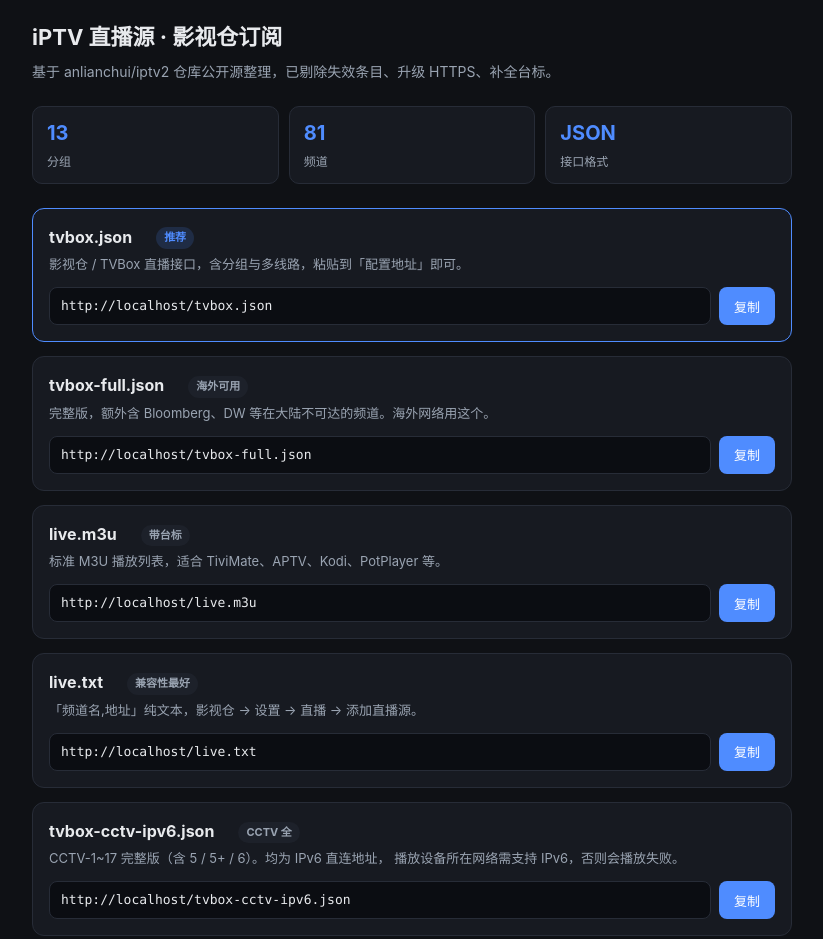
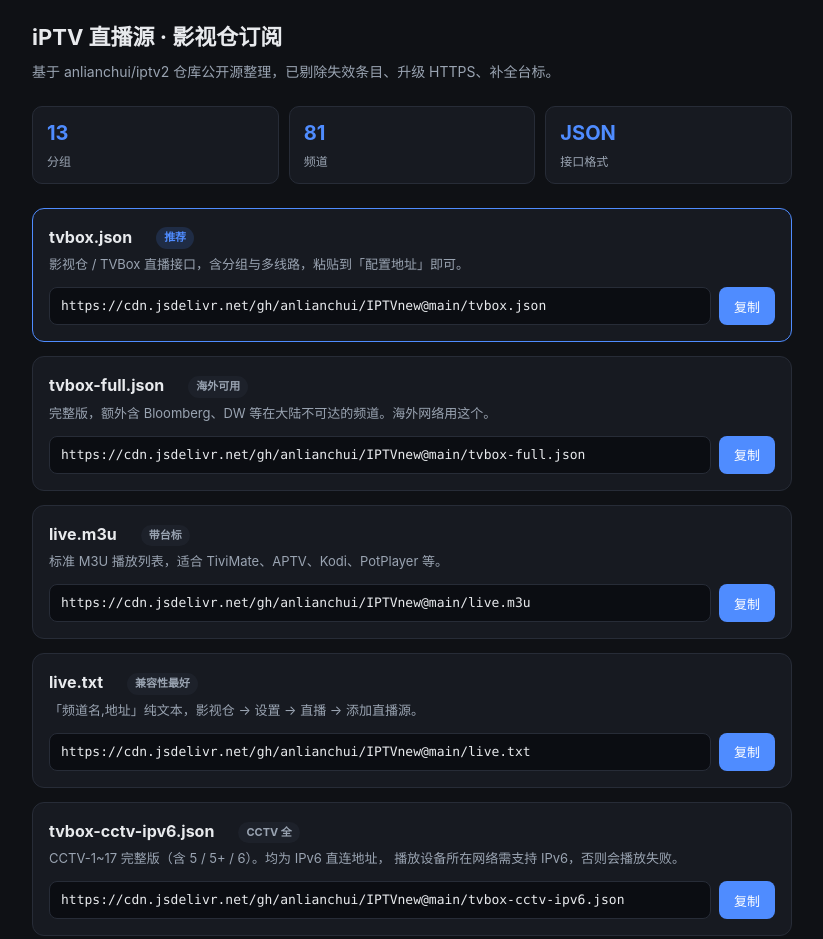
Before and after one commit to anlianchui/IPTVnew, a plain HTML site: page index.html in a window 1280 px wide. Shown: the top 939 px of the page, without its empty margins (228-1051 px from the left). Drawn offline with Linux system fonts and the light colour scheme.

Commit message:
链接切换为 jsdelivr CDN 直链

```diff
--- a/index.html
+++ b/index.html
@@ -123,13 +123,9 @@
 </div>
 
 <script>
-  // 发布后自动适配域名；sharecode 是访问凭据，必须带在链接里（不带会 403）
-  var sc = new URLSearchParams(location.search).get('sharecode');
-  var base = location.origin + location.pathname.replace(/index\.html$/, '');
-  function set(id, file){
-    document.getElementById(id).value =
-      base + file + (sc ? '?sharecode=' + encodeURIComponent(sc) : '');
-  }
+  // 固定用 jsdelivr CDN 直链：国内可访问，且不依赖当前页面域名
+  var base = 'https://cdn.jsdelivr.net/gh/anlianchui/IPTVnew@main/';
+  function set(id, file){ document.getElementById(id).value = base + file; }
   set('u1','tvbox.json'); set('u2','tvbox-full.json');
   set('u3','live.m3u');   set('u4','live.txt');
   set('u5','tvbox-cctv-ipv6.json');
@@ -144,7 +140,7 @@
     });
   }
 
-  fetch((base + 'tvbox.json') + (sc ? '?sharecode=' + encodeURIComponent(sc) : ''))
+  fetch(base + 'tvbox.json')
     .then(function(r){ return r.json(); })
     .then(function(d){
       var ch = 0;
```
Also changed, not shown: 1 other file.
